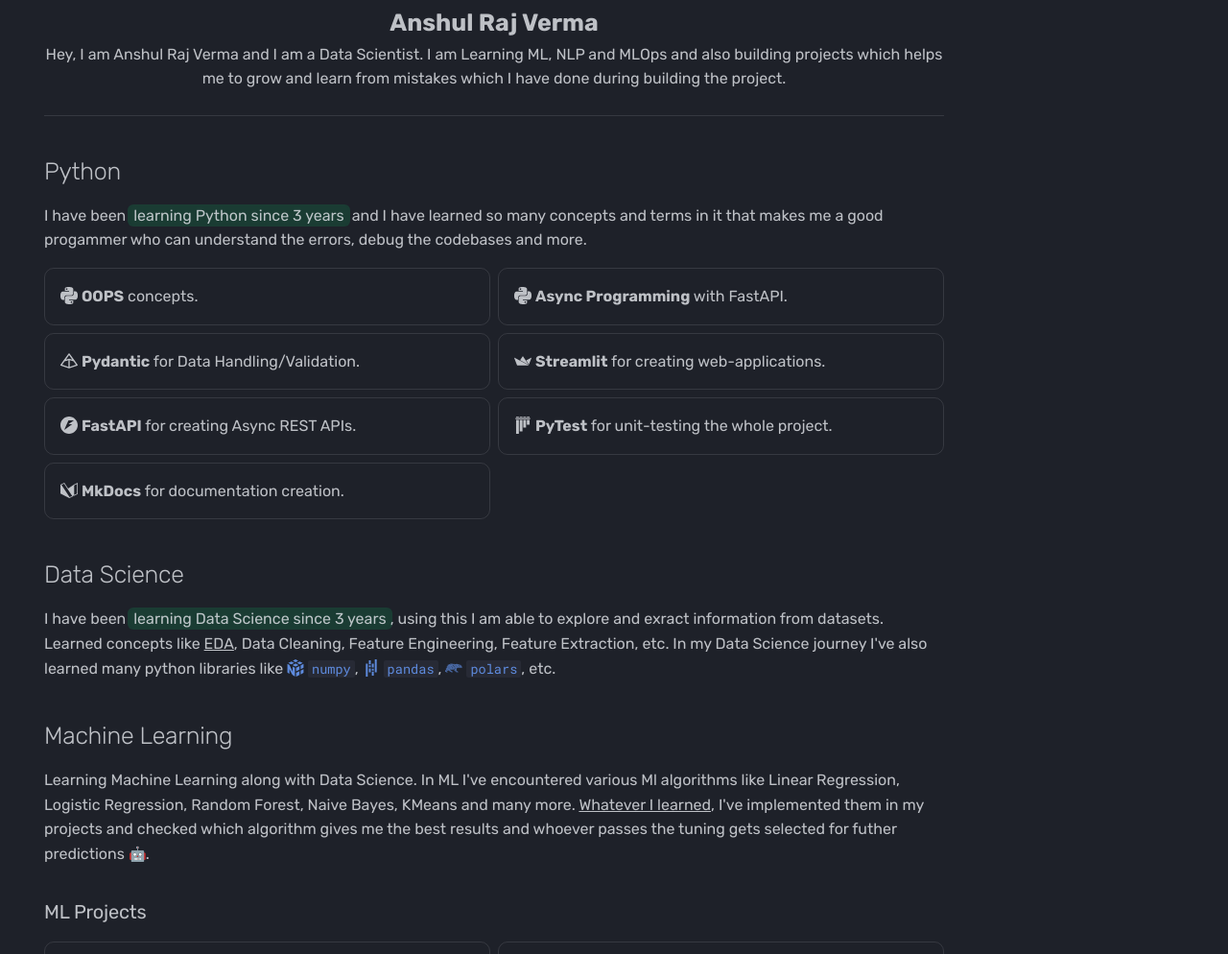
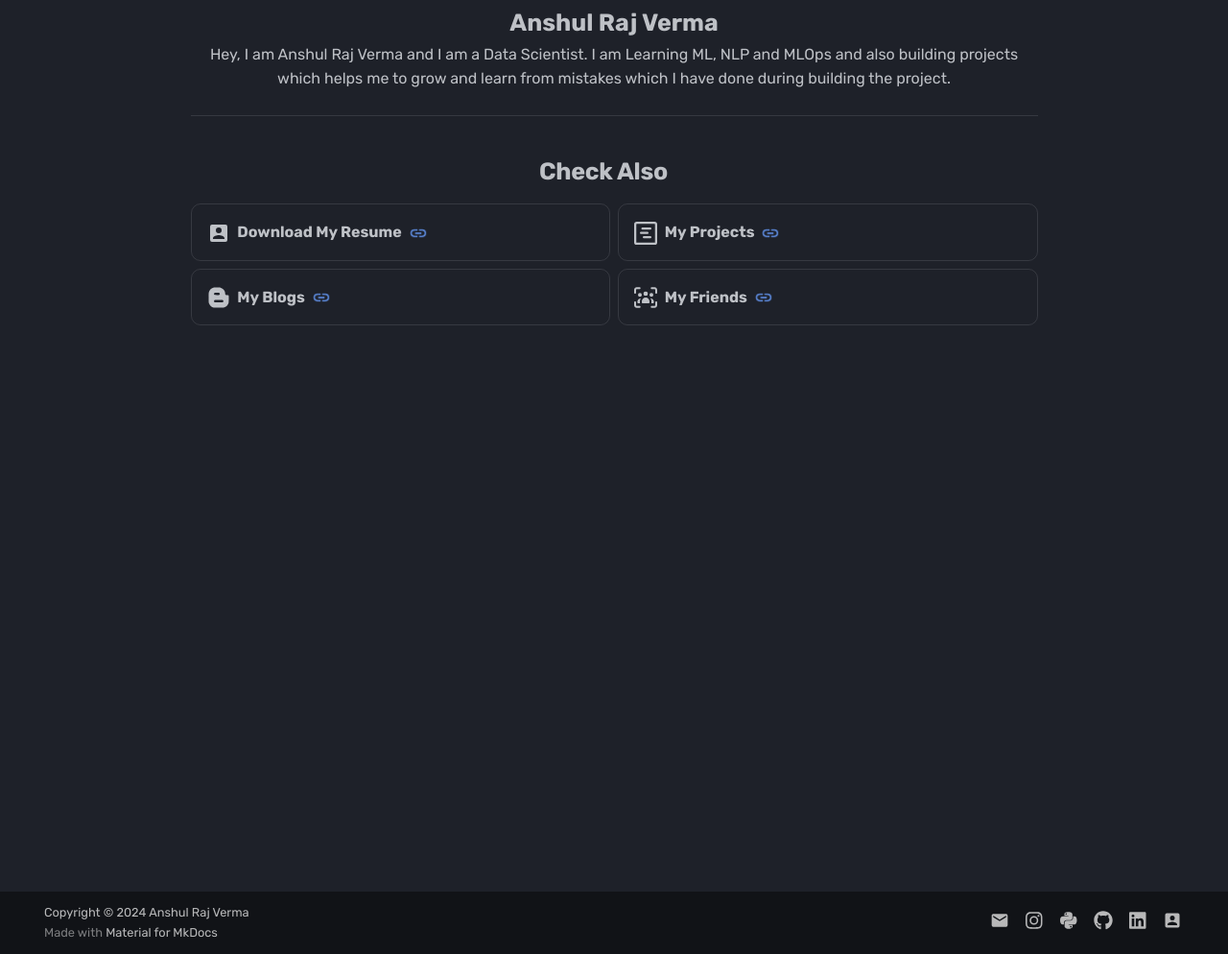
Before and after one commit to arv-anshul/arv-anshul.github.io, an MkDocs documentation site: the page built from docs/index.md, in a window 1280 px wide and 1400 px high, cut to the strip 406-1400 px from the top of the window. Shown: the whole strip at 96% size. Built offline with MkDocs 1.6.1 and Material for MkDocs 9.7.7, drawn with Linux system fonts in a browser that asks for light colours; emoji names are drawn with the system emoji font; comment, search, counter and statistics services are not loaded; some of the changed text lies outside the part shown.

Commit message:
📝 Update docs/index.md

```diff
--- a/docs/index.md
+++ b/docs/index.md
@@ -2,11 +2,19 @@
 hide:
   - navigation
   - feedback
+  - toc
+title: Home
 icon: octicons/home-fill-24
 ---
 
 <style>
   article > h1 { display: none; }
+  @media (min-width: 900px) {
+    main > div > div.md-content {
+      max-width: 75%;
+      margin: auto;
+    }
+  }
 </style>
 
 <p style="text-align: center; margin: 0px;">
@@ -20,65 +28,13 @@ icon: octicons/home-fill-24
 
 ---
 
-## Python
-
-I have been {++learning Python since 3 years++} and I have learned so many concepts and terms in it that makes me a good progammer who can understand the errors, debug the codebases and more.
+## **Check Also** { align="center" }
 
 <div class="grid cards" markdown>
 
-- :simple-python: **OOPS** concepts.
-- :simple-python: **Async Programming** with FastAPI.
-- :simple-pydantic: **Pydantic** for Data Handling/Validation.
-- :simple-streamlit: **Streamlit** for creating web-applications.
-- :simple-fastapi: **FastAPI** for creating Async REST APIs.
-- :simple-pytest: **PyTest** for unit-testing the whole project.
-- :simple-materialformkdocs: **MkDocs** for documentation creation.
+  - :material-account-box:{ .lg .middle }&nbsp; **Download My Resume** &nbsp;[:material-link:{ .middle .bounce }](https://github.com/arv-anshul/arv-anshul/raw/main/resume_arv-anshul.pdf)
+  - :octicons-project-roadmap-16:{ .lg .middle }&nbsp; **My Projects** &nbsp;[:material-link:{ .middle .bounce }](projects/index.md)
+  - :fontawesome-brands-blogger-b:{ .lg .middle }&nbsp; **My Blogs** &nbsp;[:material-link:{ .middle .bounce }](blog/index.md)
+  - :fontawesome-solid-users-viewfinder:{ .lg .middle }&nbsp; **My Friends** &nbsp;[:material-link:{ .middle .bounce }](friends.md)
 
 </div>
-
-## Data Science
-
-I have been {++learning Data Science since 3 years++}, using this I am able to explore and exract information from datasets. Learned concepts like ^^EDA^^{ title="Exploratry Data Analysis" }, Data Cleaning, Feature Engineering, Feature Extraction, etc.
-In my Data Science journey I've also learned many python libraries like [:simple-numpy: `numpy`](https://numpy.org/doc/), [:simple-pandas: `pandas`](https://pandas.pydata.org/docs/), [:simple-polars: `polars`](https://pola.rs), etc.
-
-## Machine Learning
-
-Learning Machine Learning along with Data Science. In ML I've encountered various Ml algorithms like Linear Regression, Logistic Regression, Random Forest, Naive Bayes, KMeans and many more. ^^Whatever I learned^^, I've implemented them in my projects and checked which algorithm gives me the best results and whoever passes the tuning gets selected for futher predictions :robot:.
-
-### ML Projects
-
-<div class="grid cards" markdown>
-
-  - :simple-youtube:{ .lg .middle } **YouTube Watch Histroy Analyser**
-
-    ---
-
-    Using your youtube watch history data this app will show you some interesting insights about you like which type of content you prefer to watch and more.
-
-    [:octicons-arrow-right-24: GitHub](https://github.com/arv-anshul/yt-watch-history)
-
-  - :fontawesome-solid-building:{ .lg .middle } **Indian Real Estate Analysis and Price Prediction**
-
-    ---
-
-    I have scrapped and used [99acres.com](https://99acres.com)'s data to create this project through which you can understand the underlying insights about real estate of a Indian City.
-
-    [:octicons-arrow-right-24: GitHub](https://github.com/arv-anshul/campusx-real-estate)
-
-  </div>
-
-<p align="center" markdown>
-[:material-file-document: See Projects Index](./projects/index.md){ .md-button .slim-button }
-</p>
-
-## MLOps
-
-I'm currently learning **MLOps**, which helps me to ready my projects for deployment on cloud or anywhere to make prediction with my trained model from anywhere. However, I have only learned :simple-mlflow: MLFlow, :simple-githubactions: GitHub Actions and :simple-docker: Docker for now but I am also exploring many different tools like ~~K8s~~, ~~Seldon~~, etc.
-
-<div class="grid cards" markdown>
-
-- :simple-githubactions: **GitHub Actions** CI/CD
-- :simple-docker: **Docker** Containerization, Volumes, Networks
-- :simple-mlflow: **MLFlow** Experiment Tracking, Monitoring
-
-</div>
```
